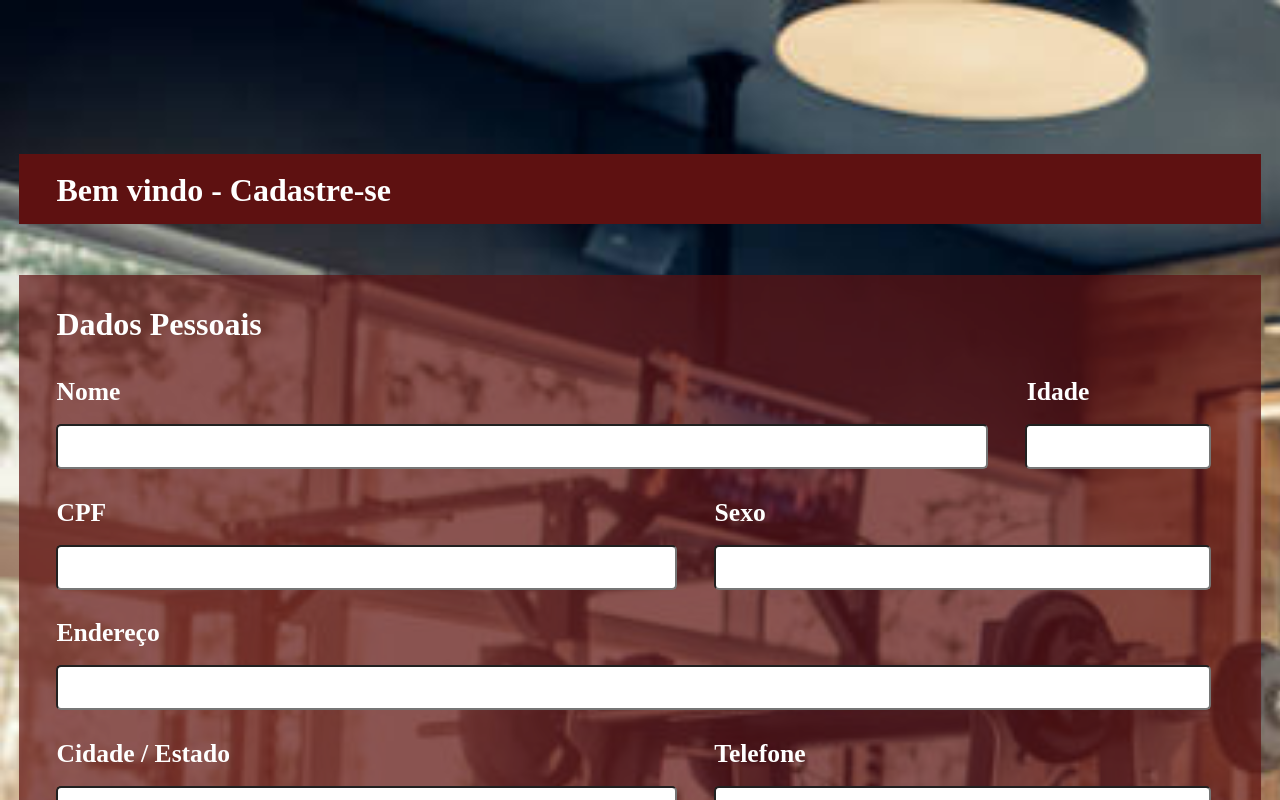
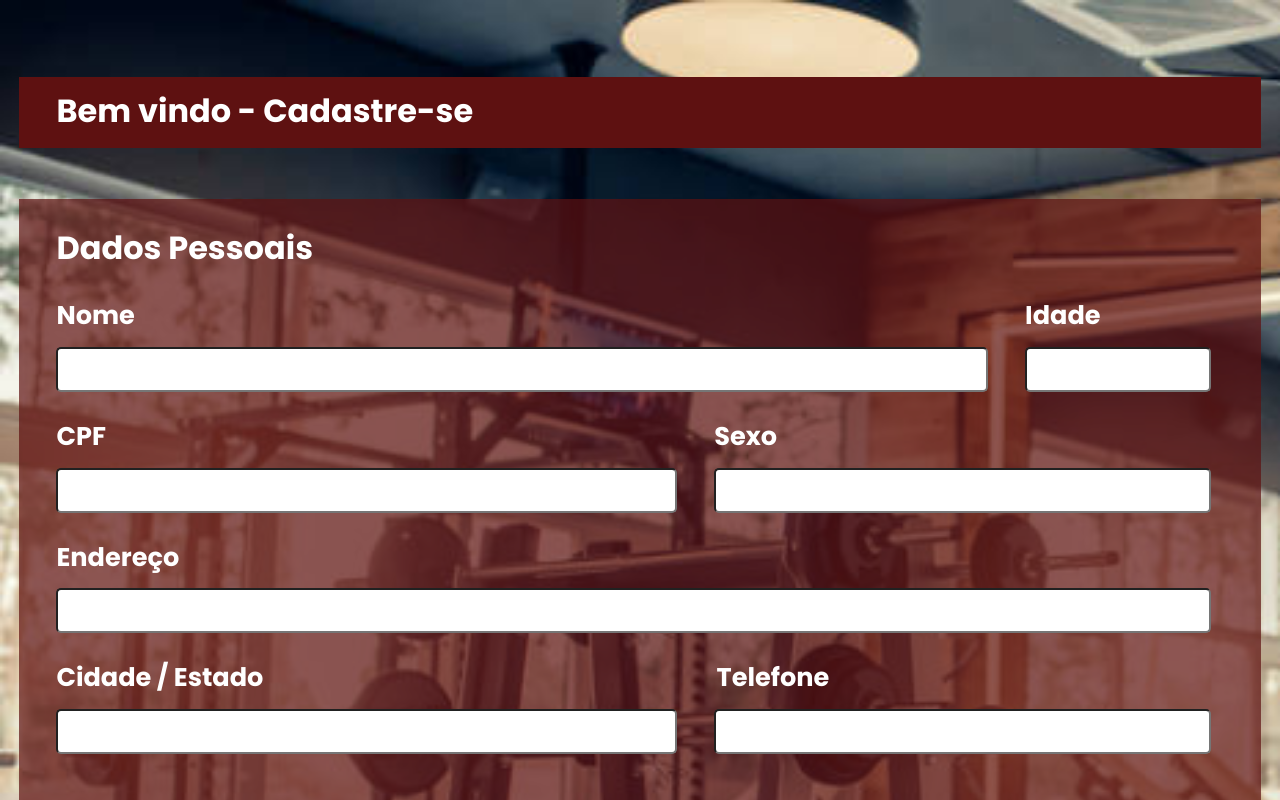
Before and after one commit to AmandaFernandes0701/Frontend-SmartGym---Projeto-Trainee, a React (Create React App) app in the folder smartgym/: page /cadastro in a window 1280 px wide. Shown: the top 800 px of the page. Built offline with nearby package versions, Linux system fonts and the light colour scheme.

Commit message:
Importação de fonte, Detalhes dos inputs

```diff
--- a/smartgym/src/global.css
+++ b/smartgym/src/global.css
@@ -1,3 +1,5 @@
+@import url('https://fonts.googleapis.com/css2?family=Poppins:wght@400;700&display=swap');
+
 * {
     box-sizing: border-box;
     margin: 0;
--- a/smartgym/src/pages/Cadastro/Cadastro.css
+++ b/smartgym/src/pages/Cadastro/Cadastro.css
@@ -6,44 +6,45 @@
     background-image: url(./academia.jpg);
     background-repeat: no-repeat;
     background-size: cover;
-    height: 1766px;
+    height: 1415px;
 }
 
 .titulo {
     display: flex;
-    margin-top: 12%;
+    margin-top: 6%;
     width: 97%;
-    height: 4%;
+    height: 5%;
     background-color: #5E1111;
 }
 
 .inputs {
     margin-top: 4%;
     width: 97%;
-    height: 66%;
+    height: 83%;
     background: rgba(94, 17, 17, 0.7);
 }
 
 h1 {
-    font-family: 'Poppins';
+    font-family: 'Poppins', sans-serif;
+    font-weight: 700;
     font-size: 200%;
     color: #FFFFFF;
     line-height: 150%;
-    font-weight: 700;
 }
 
 p {
-    font-family: 'Poppins';
+    font-family: 'Poppins', sans-serif;
+    font-weight: 700;
     font-size: 160%;
     color: #FFFFFF;
     line-height: 150%;
-    font-weight: 700;
 }
 
 .textTitulo {
     margin-top: 1%;
     margin-left: 3%;
     font-weight: 700;
+    line-height: 140%;
 }
 
 .dadosPessoais {
@@ -69,7 +70,7 @@ p {
 
 .textIdade {
     margin-top: 2%;
-    margin-left: 73%;
+    margin-left: 71.7%;
 }
 
 .textSexo {
@@ -79,7 +80,7 @@ p {
 
 .textTelefone {
     margin-top: 2%;
-    margin-left: 39%;
+    margin-left: 36.5%;
 }
 
 .inputNome, .inputIdade, .inputCPF, .inputSexo,
@@ -89,6 +90,10 @@ p {
     margin-left: 3%;
     height: 45px;
     border-radius: 5px;
+    font-family: 'Poppins', sans-serif;
+    font-weight: 400;
+    padding-left: 1%;
+    font-size: 130%;
 }
 
 .inputNome {
@@ -128,7 +133,7 @@ p {
     height: 4%;
     border-radius: 45px;
     background-color: #000000;
-    font-family: 'Poppins';
+    font-family: 'Poppins', sans-serif;
     font-size: 150%;
     font-weight: 400;
     color: #FFFFFF;
--- a/smartgym/src/pages/Cadastro/Cadastro.js
+++ b/smartgym/src/pages/Cadastro/Cadastro.js
@@ -40,7 +40,7 @@ function Cadastro() {
                    onChange={handleInputChange}
                 />
                 <input className="inputIdade"
-                   type="text"
+                   type="number"
                    name='idade'
                    onChange={handleInputChange}
                 />
@@ -53,7 +53,7 @@ function Cadastro() {
 
             <div className="linha2">
                 <input className="inputCPF"
-                   type="text"
+                   type="tel"
                    name='cpf'
                    onChange={handleInputChange}
                 />
@@ -88,7 +88,7 @@ function Cadastro() {
                    onChange={handleInputChange}
                 />
                 <input className="inputTelefone"
-                   type="text"
+                   type="tel"
                    name='telefone'
                    onChange={handleInputChange}
                 />
```
